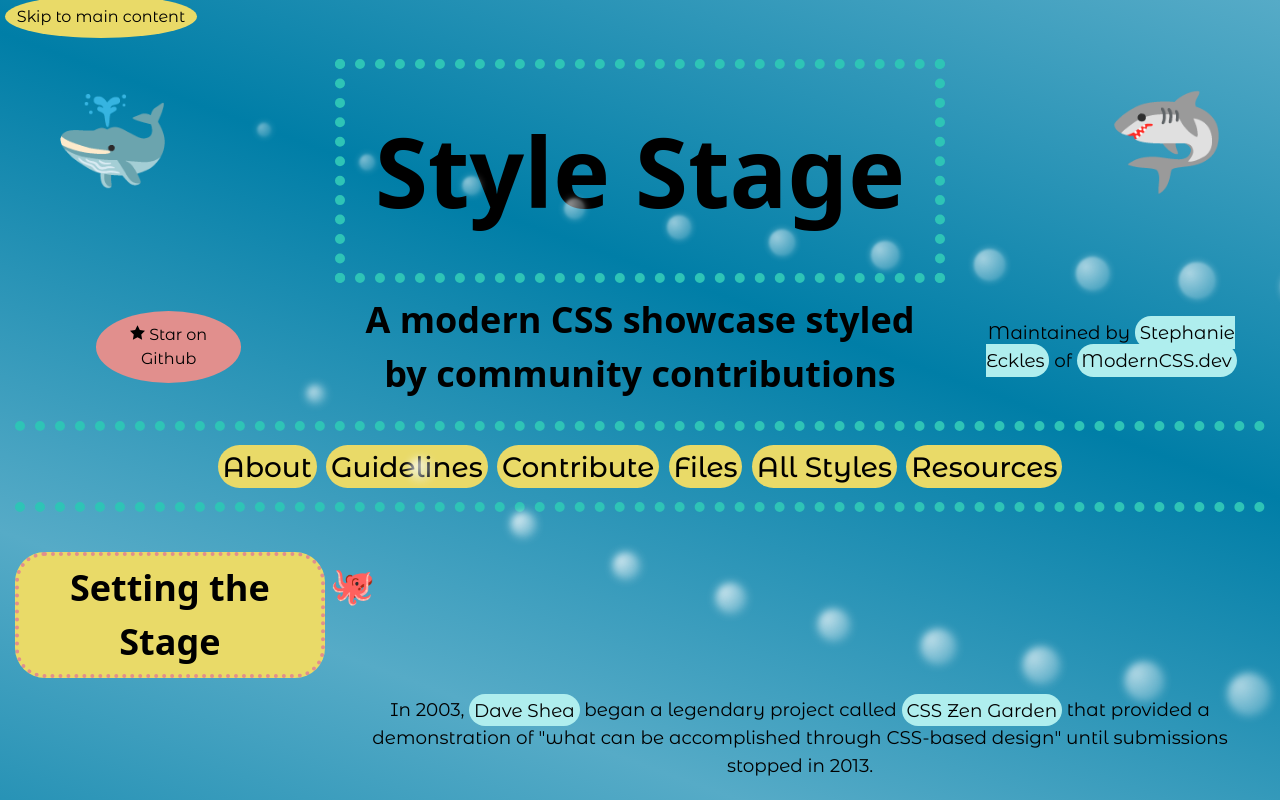
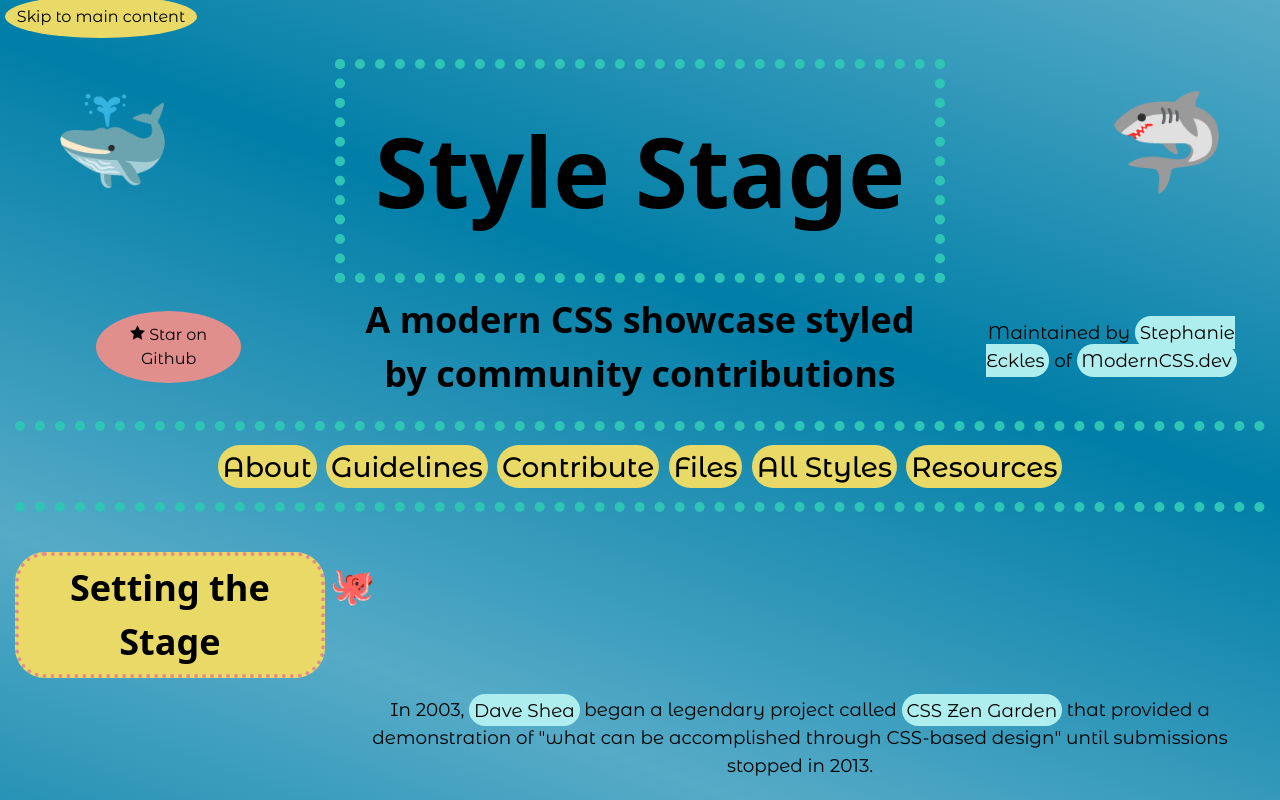
Before and after one commit to 7pigy7/SSUnderwater, a website: page public/index.html in a window 1280 px wide. Shown: the top 800 px of the page. Drawn offline with Linux system fonts and the light colour scheme; a web font is replaced by a local one.

Commit message:
put html back

```diff
--- a/public/index.html
+++ b/public/index.html
@@ -334,36 +334,5 @@
         </p>
       </div>
     </footer>
-    <!-- Floating bubbles background -->
-<div class="bubbles">
-  <!-- Add many spans with different --i values for randomness -->
-  <span class="bubble" style="--i:10;"></span>
-  <span class="bubble" style="--i:12;"></span>
-  <span class="bubble" style="--i:14;"></span>
-  <span class="bubble" style="--i:16;"></span>
-  <span class="bubble" style="--i:18;"></span>
-  <span class="bubble" style="--i:20;"></span>
-  <span class="bubble" style="--i:22;"></span>
-  <span class="bubble" style="--i:24;"></span>
-  <span class="bubble" style="--i:26;"></span>
-  <span class="bubble" style="--i:28;"></span>
-  <span class="bubble" style="--i:30;"></span>
-  <span class="bubble" style="--i:32;"></span>
-  <span class="bubble" style="--i:34;"></span>
-  <span class="bubble" style="--i:36;"></span>
-  <span class="bubble" style="--i:38;"></span>
-  <span class="bubble" style="--i:40;"></span>
-  <span class="bubble" style="--i:42;"></span>
-  <span class="bubble" style="--i:44;"></span>
-  <span class="bubble" style="--i:46;"></span>
-  <span class="bubble" style="--i:48;"></span>
-  <span class="bubble" style="--i:50;"></span>
-  <span class="bubble" style="--i:52;"></span>
-  <span class="bubble" style="--i:54;"></span>
-  <span class="bubble" style="--i:56;"></span>
-  <span class="bubble" style="--i:58;"></span>
-  <span class="bubble" style="--i:60;"></span>
-</div>
-
   </body>
 </html>
```
Also changed, not shown: sass/Block/_bubbles.scss (+10 -0 lines), public/style.css.
